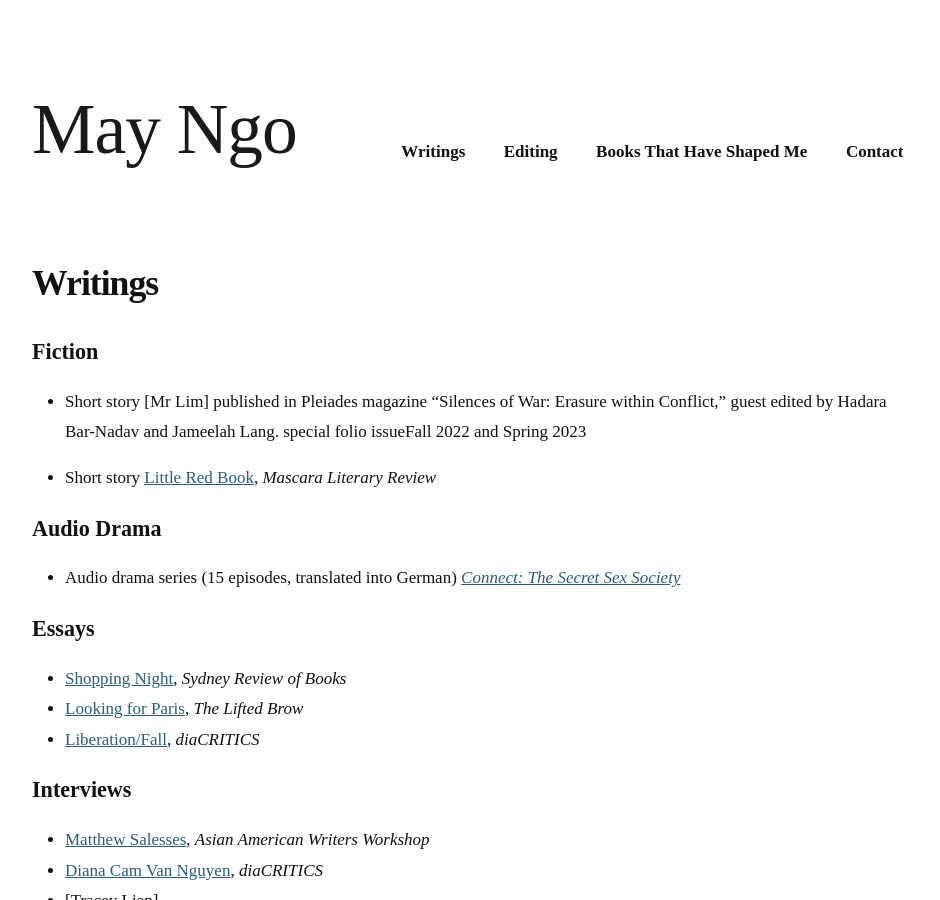
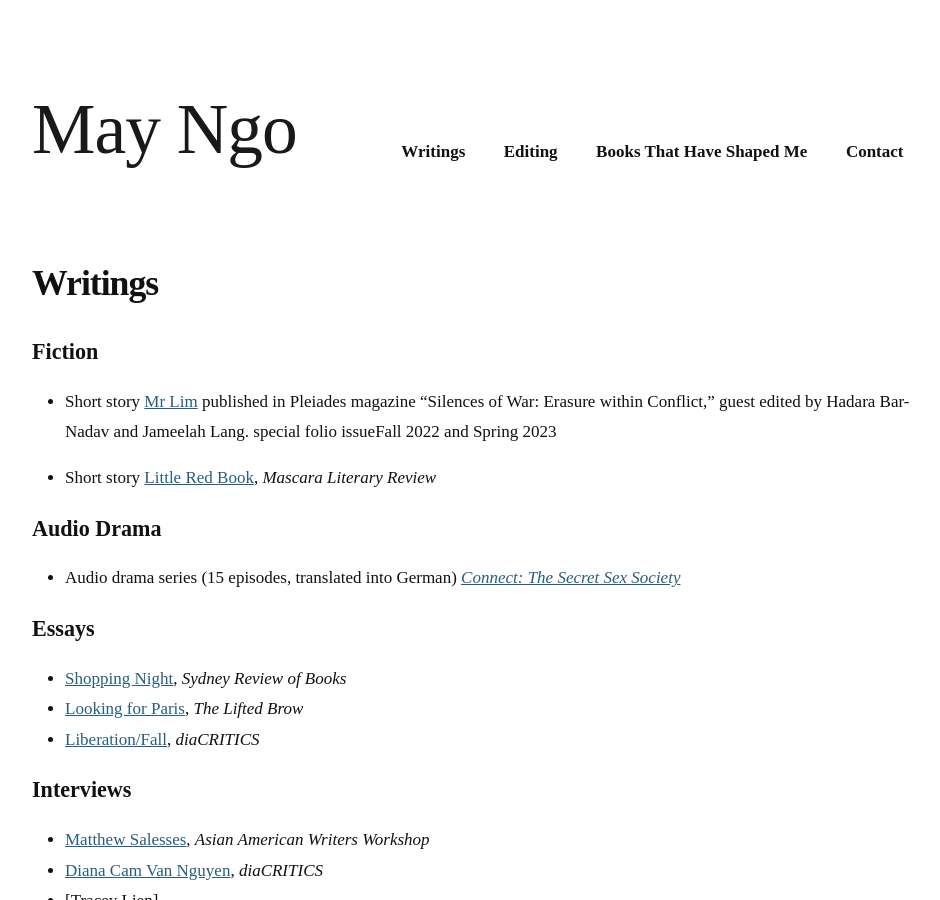
Before and after one commit to mayngo-net/mayngo-net.github.io, a Jekyll site: the page built from writings.markdown, in a window 1280 px wide and 900 px high. Shown: the whole window, without its empty margins (168-1108 px from the left). Built offline with Jekyll 4.4.1, drawn with Linux system fonts in a browser that asks for light colours; some web fonts are replaced; part of the change alters nothing that is shown.

Commit message:
Update writings.markdown

```diff
--- a/writings.markdown
+++ b/writings.markdown
@@ -7,7 +7,7 @@ order: 200
 
 ## Fiction
 
-- Short story [Mr Lim] published in Pleiades magazine "Silences of War: Erasure within Conflict," guest edited by Hadara Bar-Nadav and Jameelah Lang.  special folio issueFall 2022 and Spring 2023
+- Short story [Mr Lim](01_4243Ngo.pdf) published in Pleiades magazine "Silences of War: Erasure within Conflict," guest edited by Hadara Bar-Nadav and Jameelah Lang.  special folio issueFall 2022 and Spring 2023
 
 - Short story [Little Red Book](http://mascarareview.com/little-red-book-by-may-ngo/), _Mascara Literary Review_
 
```
